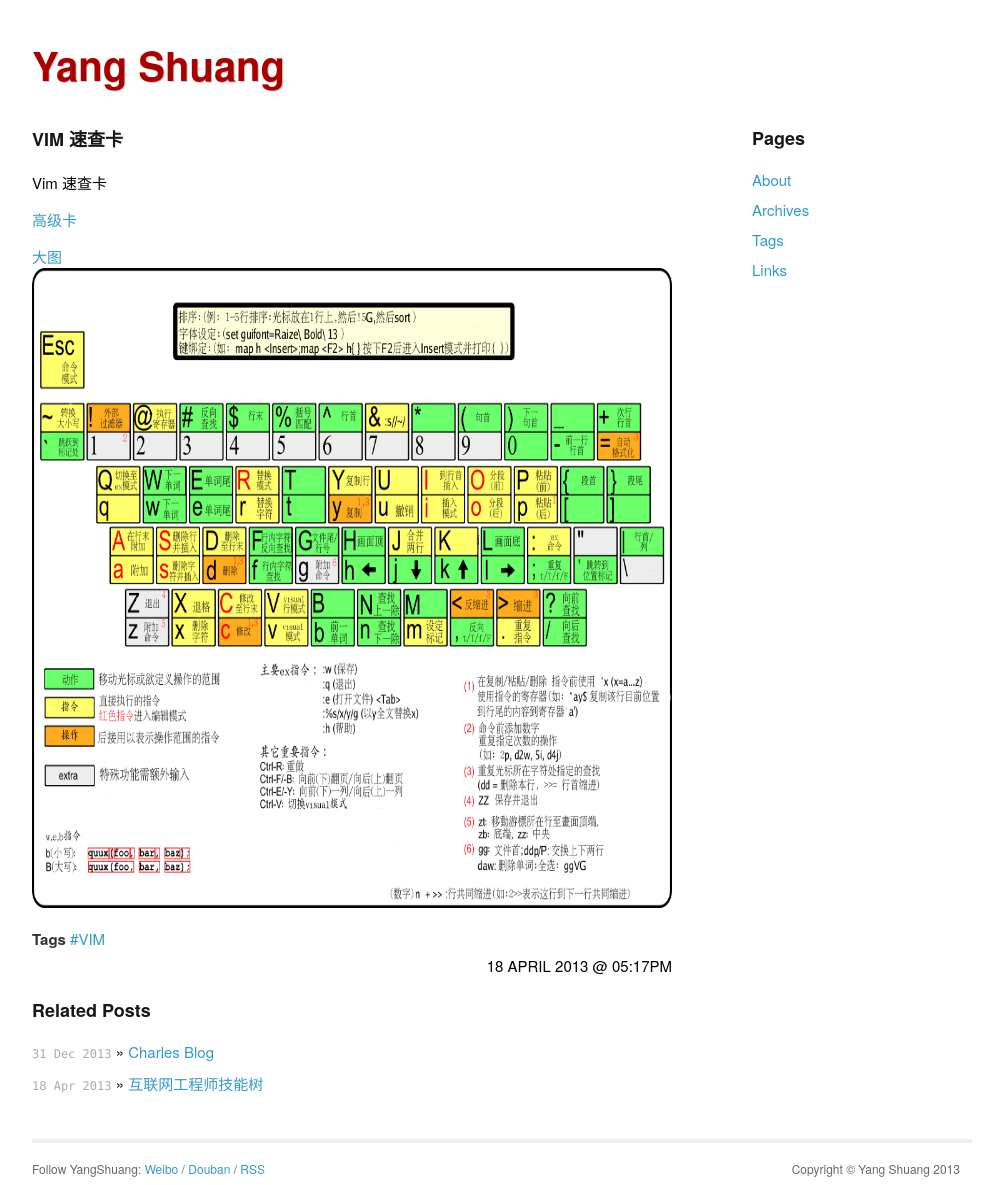
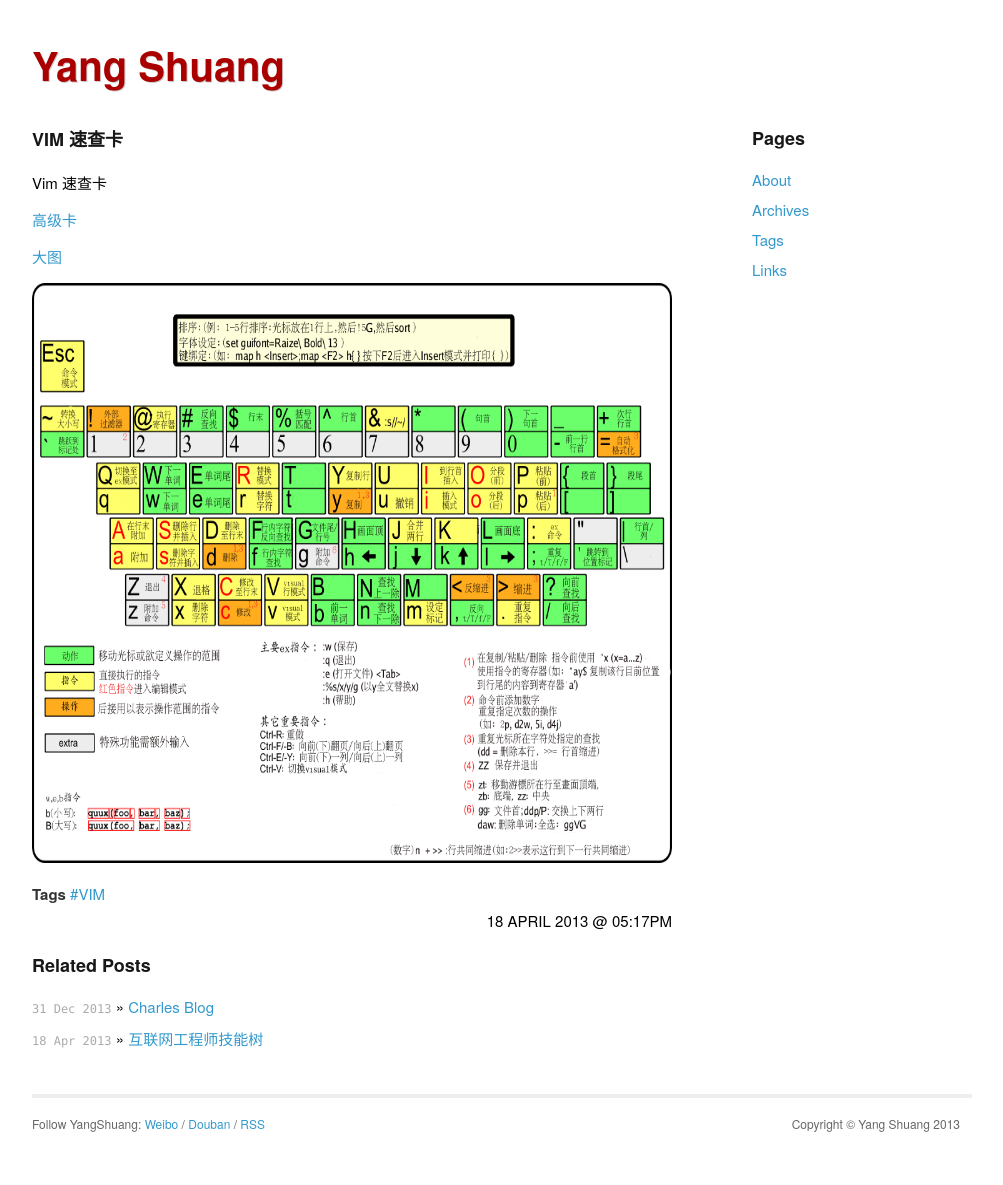
Before and after one commit to utwodownson/utwodownson.github.com, a Jekyll site: the page built from _posts/2013-04-18-the-vim-table.md, in a window 1280 px wide. Shown: the whole page, without its empty margins (138-1141 px from the left). Built offline with Jekyll 4.4.1, drawn with Linux system fonts in a browser that asks for light colours; Markdown is read by kramdown in place of the engine named in the settings; comment, search, counter and statistics services are not loaded; after the commit the page ends 1140 px from its top, so only the background shows below that.

Commit message:
the vim table

```diff
--- a/_posts/2013-04-18-the-vim-table.md
+++ b/_posts/2013-04-18-the-vim-table.md
@@ -12,4 +12,5 @@
 [高级卡](/images/vim_pro.png)
 
 [大图](/images/vim_go.png)
-<img src="/images/vim_go.png"  alt="速查卡" height="640" width="640"/>
+
+<img src="/images/vim_go.png"  alt="速查卡" height="580" width="640"/>
```
